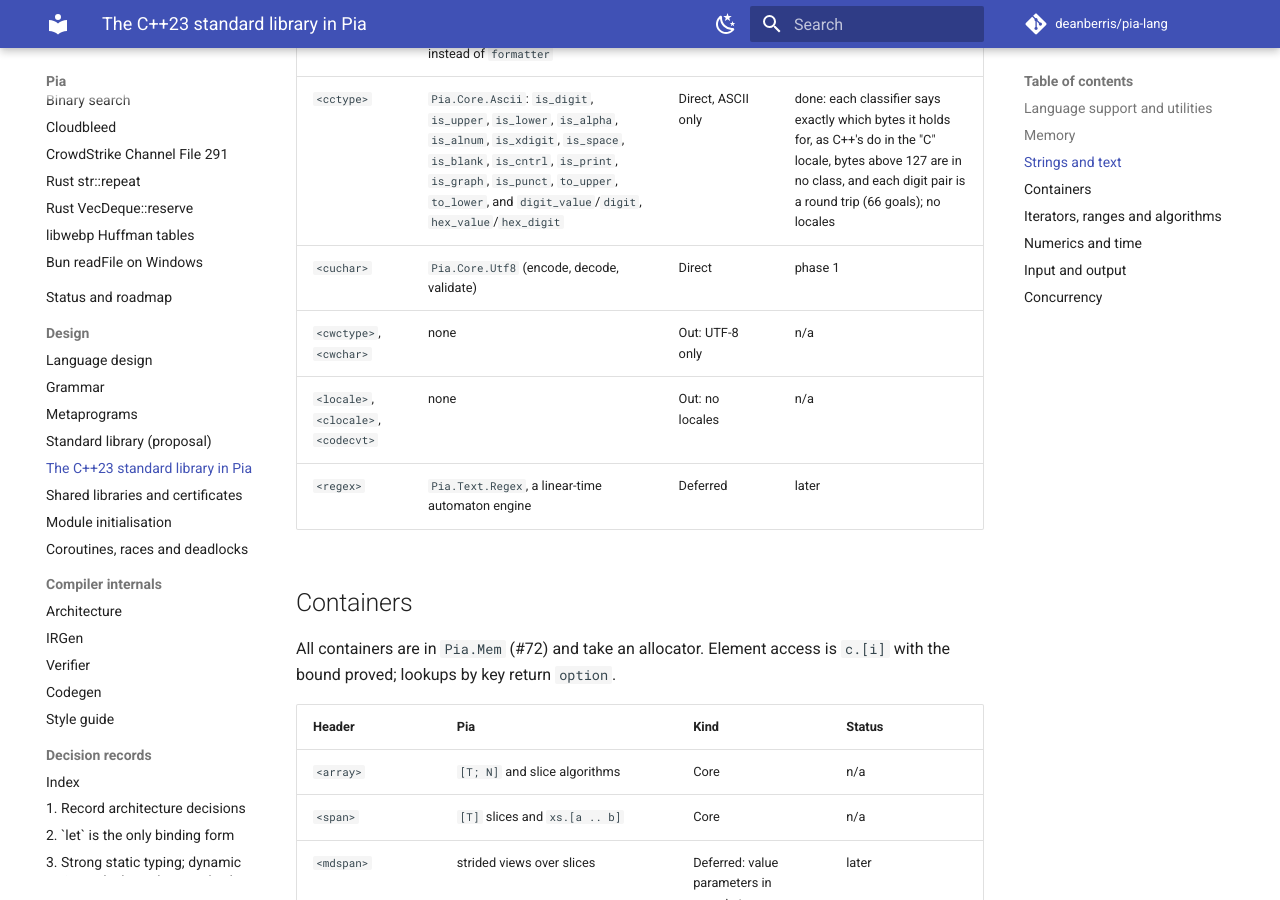
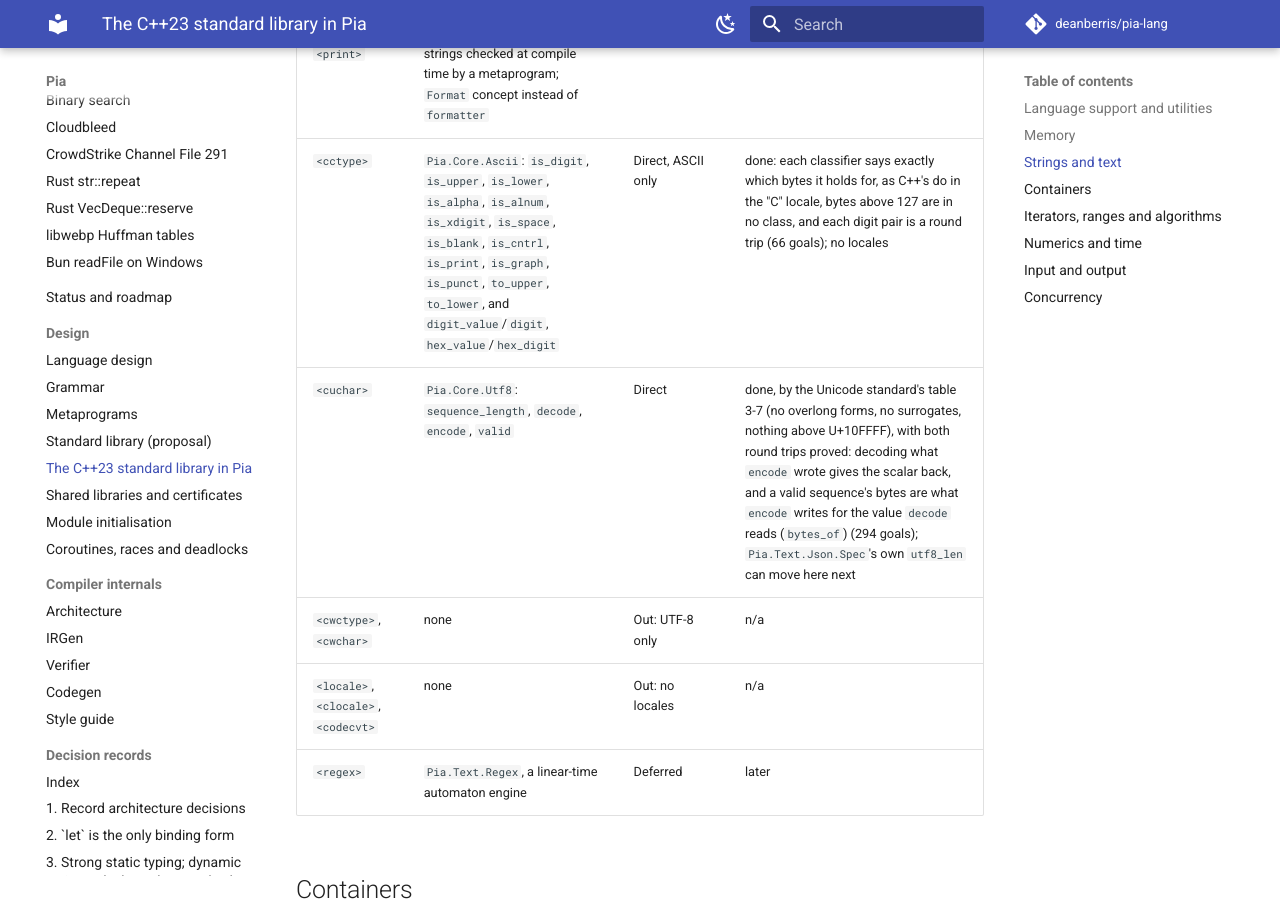
Before and after one commit to deanberris/pia-lang, an MkDocs documentation site: the page built from docs/cpp-std.md, in a window 1280 px wide and 900 px high, scrolled down 5291 px. Built offline with MkDocs 1.6.1 and Material for MkDocs 9.7.7, drawn with Linux system fonts in a browser that asks for light colours; comment, search, counter and statistics services are not loaded.

Commit message:
Pia.Core.Utf8: decode, encode, validate, both round trips (phase 1.9)
sequence_length, decode, encode and valid, by the Unicode standard's
table 3-7: no overlong forms, no surrogates, nothing above U+10FFFF.
Both round trips are proved: decoding what encode wrote gives the
scalar back (value dst i = cp), and a valid sequence's bytes are what
encode writes for the value decode reads (bytes_of s i (decode s i)),
byte by byte through the spec `byte`. 294 goals, 48M.

Tests: tests/std/utf8.pia (goals, interface, no warnings),
utf8_edges.pia (both round trips from the interface, each length's
boundaries, bytes UTF-8 rules out), :utf8_run_test. CODEMAP.md gets its
line.

Co-Authored-By: Claude Opus 5.5 <noreply@anthropic.com>

```diff
--- a/docs/cpp-std.md
+++ b/docs/cpp-std.md
@@ -59,7 +59,7 @@ Pia gives what the C++ library lets a program do, in Pia's idioms: slices instea
 | `<charconv>` | `Pia.Core.Charconv`: `to_chars`, `from_chars` for integers in bases 2 to 36, with round trips proved | Direct; floats deferred (M11) | phase 1, phase 4 |
 | `<format>`, `<print>` | `Pia.Text.Format`: format strings checked at compile time by a metaprogram; `Format` concept instead of `formatter` | Direct | phase 3 |
 | `<cctype>` | `Pia.Core.Ascii`: `is_digit`, `is_upper`, `is_lower`, `is_alpha`, `is_alnum`, `is_xdigit`, `is_space`, `is_blank`, `is_cntrl`, `is_print`, `is_graph`, `is_punct`, `to_upper`, `to_lower`, and `digit_value`/`digit`, `hex_value`/`hex_digit` | Direct, ASCII only | done: each classifier says exactly which bytes it holds for, as C++'s do in the "C" locale, bytes above 127 are in no class, and each digit pair is a round trip (66 goals); no locales |
-| `<cuchar>` | `Pia.Core.Utf8` (encode, decode, validate) | Direct | phase 1 |
+| `<cuchar>` | `Pia.Core.Utf8`: `sequence_length`, `decode`, `encode`, `valid` | Direct | done, by the Unicode standard's table 3-7 (no overlong forms, no surrogates, nothing above U+10FFFF), with both round trips proved: decoding what `encode` wrote gives the scalar back, and a valid sequence's bytes are what `encode` writes for the value `decode` reads (`bytes_of`) (294 goals); `Pia.Text.Json.Spec`'s own `utf8_len` can move here next |
 | `<cwctype>`, `<cwchar>` | none | Out: UTF-8 only | n/a |
 | `<locale>`, `<clocale>`, `<codecvt>` | none | Out: no locales | n/a |
 | `<regex>` | `Pia.Text.Regex`, a linear-time automaton engine | Deferred | later |
```
Also changed, not shown: CODEMAP.md (+1 -1 lines), 7 other files.
